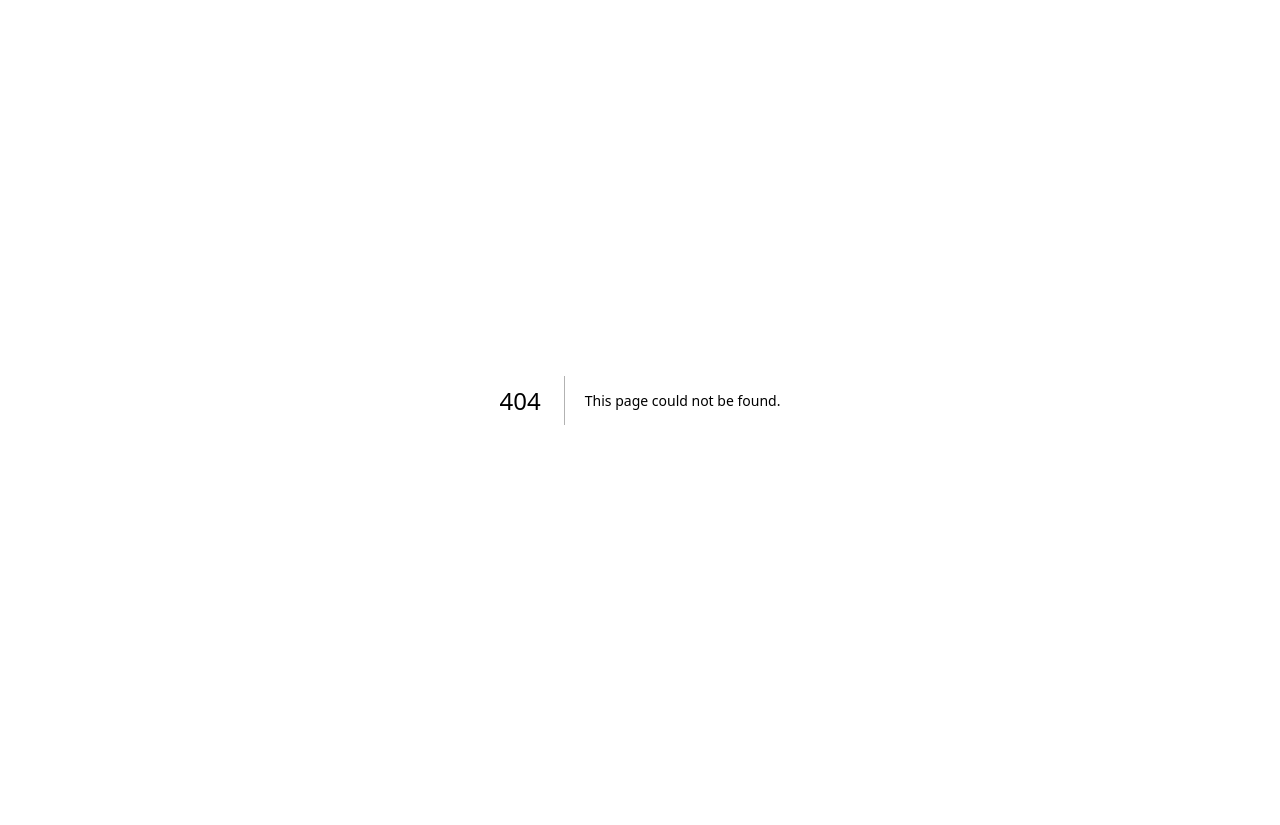
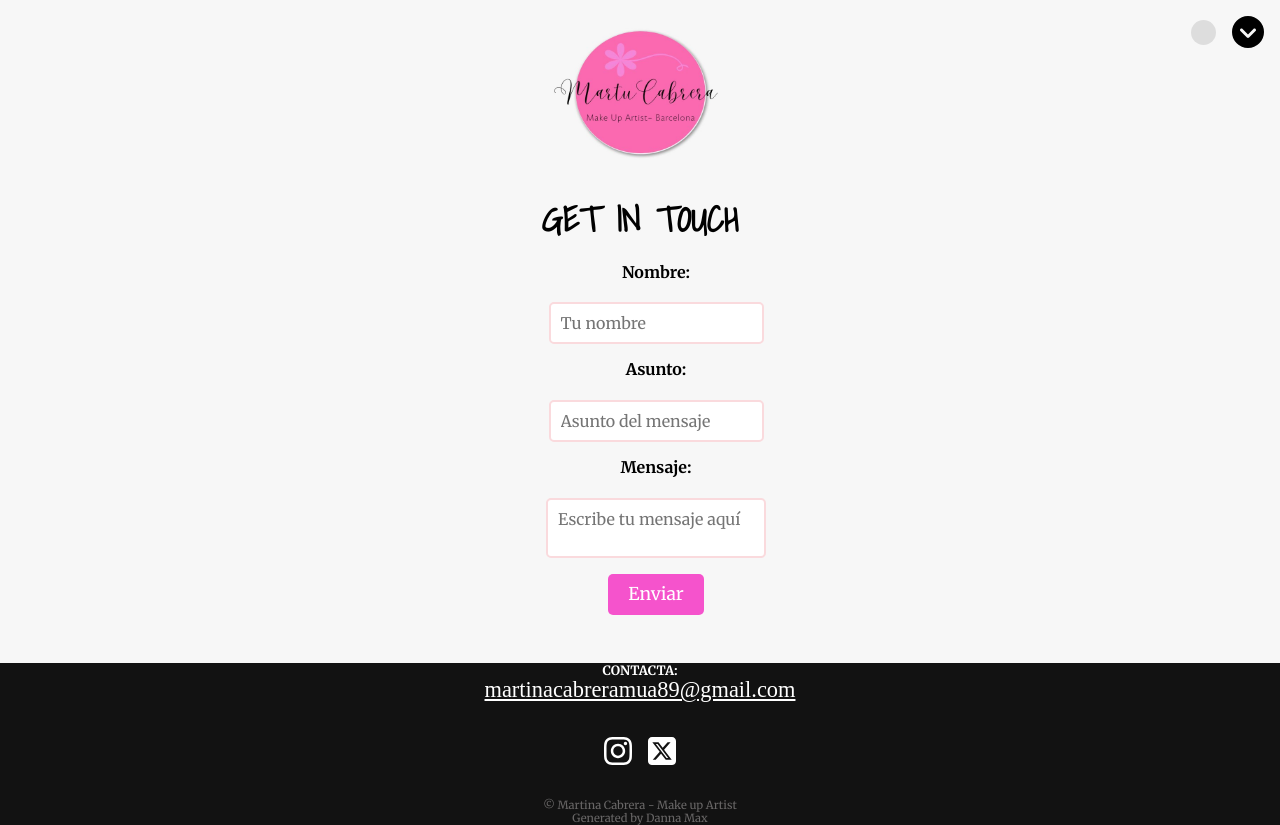
Before and after one commit to MaxDanna26/MartinaCabreraMUA, a Next.js app: page /Contact in a window 1280 px wide. Before the commit this address had no page. Before the commit the page ends 800 px from the top, so only its background shows below. Built offline with nearby package versions, Linux system fonts and the light colour scheme; a web font is replaced by a local one.

Commit message:
workingOnContact

```diff
--- /dev/null
+++ b/app/Contact/contact.css
@@ -0,0 +1,66 @@
+.getContact{
+    text-align: center;
+    font-size: 2.2rem;
+    font-family: "Shadows Into Light";
+}
+
+form {
+    display: flex;
+    flex-direction: column;
+    align-items: center;
+    text-align: center;
+    font-family: 'Merriweather', serif;
+    width: 100%;
+    margin: 1rem;
+    border-radius: 10px;
+    margin-bottom: 3rem;
+    gap: 1rem;
+  }
+
+  /* Estilos de las etiquetas */
+  form label {
+    font-weight: bold;
+    margin-bottom: 5px;
+    display: block;
+  }
+
+  /* Inputs de texto y textarea */
+  form input[type="text"],
+  form textarea {
+    padding: 10px;
+    font-size: 1rem;
+    border: 2px solid #FADADD;
+    border-radius: 5px;
+    transition: border-color 0.3s;
+  }
+
+  form input[type="text"]:focus,
+  form textarea:focus {
+    border-color: #f553cc;
+    outline: none;
+  }
+
+  form textarea {
+    resize: none;
+  }
+
+  /* Botón de enviar */
+  form button[type="submit"] {
+    padding: 10px 20px;
+    font-size: 1.1rem;
+    color: #fff;
+    background-color: #f553cc;
+    border: none;
+    border-radius: 5px;
+    cursor: pointer;
+    transition: background-color 0.3s;
+  }
+
+  form button[type="submit"]:hover {
+    background-color: #f553cc;
+  }
+
+.getIn{
+    display: flex;
+    flex-direction: row;
+}
--- /dev/null
+++ b/app/Contact/page.tsx
@@ -0,0 +1,27 @@
+"use client";
+
+import React, { useEffect, useState } from "react";
+
+// Components
+import Header from "../../public/Components/header";
+import Footer from "../../public/Components/footer";
+import Form from "../../public/Components/Form";
+
+//Library
+import '../lib/normalize.css';
+
+//Css
+import './contact.css'
+
+export default function Contact(){
+
+
+    return (
+    <>
+        <Header></Header>
+        <h1 className="getContact">GET IN TOUCH</h1>
+        <Form></Form>
+        <Footer></Footer>
+    </>)
+
+}
--- a/public/CSS/footer.css
+++ b/public/CSS/footer.css
@@ -31,3 +31,7 @@ span{
 .contact{
     font-size: 0.8rem;
 }
+
+footer a{
+    color: white;
+}
--- /dev/null
+++ b/public/Components/form.tsx
@@ -0,0 +1,66 @@
+import React,{ useState } from 'react';
+
+import '../CSS/form.css';
+
+export default function Form() {
+
+  const [formData, setFormData] = useState({
+    name: '',
+    subject: '',
+    message: '',
+  });
+
+  const handleChange = (e) => {
+    const { name, value } = e.target;
+    setFormData({ ...formData, [name]: value });
+  };
+
+  const handleSubmit = (e) => {
+    e.preventDefault();
+    const { name, subject, message } = formData;
+
+    // Construye el enlace mailto
+    const mailtoLink = `mailto:martinacabreramua89@gmail.com?subject=${encodeURIComponent(subject)}&body=${encodeURIComponent(
+      `Nombre: ${name}\n\nMensaje: ${message}`
+    )}`;
+
+    // Redirige al cliente de correo
+    window.location.href = mailtoLink;
+  };
+
+  return (
+      <form onSubmit={handleSubmit}>
+          <label>Nombre:</label>
+          <input
+            type="text"
+            name="name"
+            value={formData.name}
+            onChange={handleChange}
+            placeholder="Tu nombre"
+            required
+          />
+
+
+          <label>Asunto:</label>
+          <input
+            type="text"
+            name="subject"
+            value={formData.subject}
+            onChange={handleChange}
+            placeholder="Asunto del mensaje"
+            required
+          />
+
+          <label>Mensaje:</label>
+          <textarea
+            name="message"
+            value={formData.message}
+            onChange={handleChange}
+            placeholder="Escribe tu mensaje aquí"
+            required
+          ></textarea>
+
+        <button type="submit">Enviar</button>
+      </form>
+  );
+};
--- a/public/Components/menu.tsx
+++ b/public/Components/menu.tsx
@@ -36,7 +36,7 @@ return(
             </li>
 
             <li>
-                <Link className='Link animate__animated animate__fadeInRight' href="/">Contactame!</Link>
+                <Link className='Link animate__animated animate__fadeInRight' href="/Contact">Contactame!</Link>
             </li>
         </ul>
 
```
Also changed, not shown: app/Project/page.tsx (+7 -0 lines), public/CSS/form.css (added).
